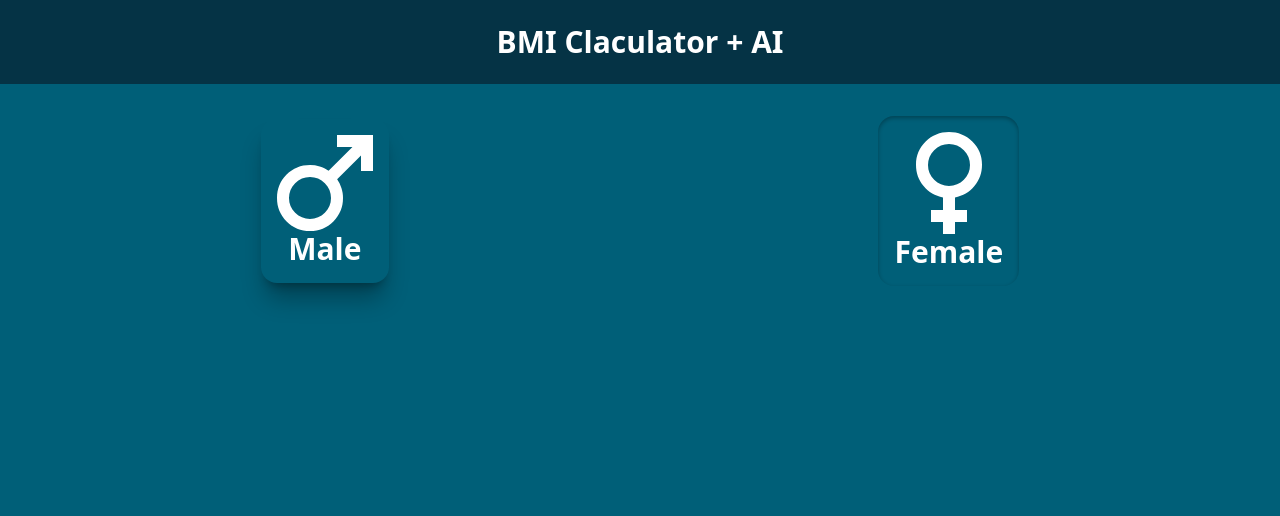
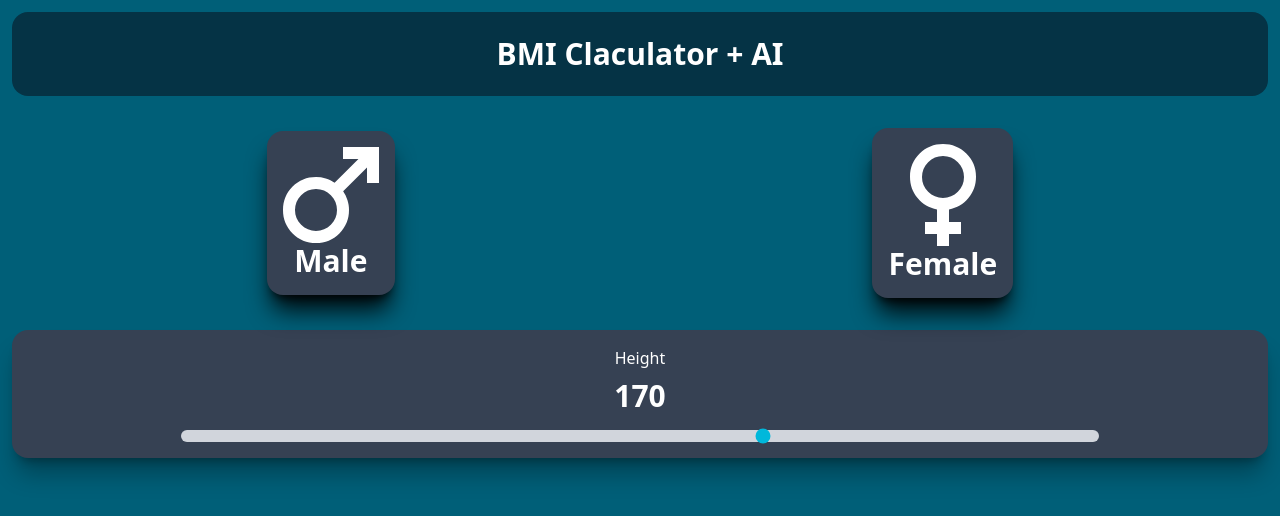
Before and after one commit to sasanshirdel/bmi-ai-calculator, an Angular app: page / in a window 1280 px wide. Shown: the top 516 px of the page. Built offline with nearby package versions, Linux system fonts and the light colour scheme.

Commit message:
refactor style of gender selector component + complete UI of height selector component

```diff
--- a/src/app/bmi-container/bmi-container.component.html
+++ b/src/app/bmi-container/bmi-container.component.html
@@ -1,11 +1,14 @@
-<div class="container">
-    <header class="bg-cyan-950 text-white text-center py-6 px-4">
+<div class="container m-auto p-3">
+    <header class="bg-cyan-950 text-white text-center py-6 px-4 rounded-2xl">
         <h1 class="font-bold text-3xl">BMI Claculator + AI</h1>
     </header>
 
     <main>
         <section class="gender-selector">
-            <app-gender />
+            <app-gender-selector />
+        </section>
+        <section class="mt-4">
+            <app-height-selector />
         </section>
     </main>
 </div>
--- a/src/app/bmi-container/bmi-container.component.ts
+++ b/src/app/bmi-container/bmi-container.component.ts
@@ -1,9 +1,10 @@
 import { Component } from '@angular/core';
-import { GenderComponent } from "../components/gender-selector/gender-selector.component";
+import { GenderSelectorComponent } from "../components/gender-selector/gender-selector.component";
+import { HeightSelectorComponent } from "../components/height-selector/height-selector.component";
 
 @Component({
   selector: 'app-bmi-container',
-  imports: [GenderComponent],
+  imports: [GenderSelectorComponent, HeightSelectorComponent],
   templateUrl: './bmi-container.component.html',
   styleUrl: './bmi-container.component.css'
 })
--- a/src/app/components/gender-selector/gender-selector.component.html
+++ b/src/app/components/gender-selector/gender-selector.component.html
@@ -1,7 +1,7 @@
 <div class="container bg-cyan-800 mt-4">
     <div class="flex justify-around items-center p-4">
-        <div class="flex flex-col justify-center items-center shadow-xl/30 p-4 rounded-2xl"
-            (click)="gender.set('male')">
+        <div id="male" class="bg-gray-700 flex flex-col justify-center items-center shadow-xl/90 p-4 rounded-2xl"
+            [ngClass]="{ 'shadow-inner shadow-sm/30 scale-90': gender() === 'male' }" (click)="onSelectGender('male')">
             <svg xmlns="http://www.w3.org/2000/svg" width="96" height="96" viewBox="0 0 96 96" fill="none">
                 <path
                     d="M96 0V36H84V20.55L60.15 44.25C62.05 47.05 63.5 50.026 64.5 53.178C65.5 56.33 66 59.604 66 63C66 72.2 62.8 80 56.4 86.4C50 92.8 42.2 96 33 96C23.8 96 16 92.8 9.6 86.4C3.2 80 0 72.2 0 63C0 53.8 3.2 46 9.6 39.6C16 33.2 23.8 30 33 30C36.3 30 39.55 30.474 42.75 31.422C45.95 32.37 48.9 33.846 51.6 35.85L75.45 12H60V0H96ZM33 42C27.2 42 22.25 44.05 18.15 48.15C14.05 52.25 12 57.2 12 63C12 68.8 14.05 73.75 18.15 77.85C22.25 81.95 27.2 84 33 84C38.8 84 43.75 81.95 47.85 77.85C51.95 73.75 54 68.8 54 63C54 57.2 51.95 52.25 47.85 48.15C43.75 44.05 38.8 42 33 42Z"
@@ -9,8 +9,9 @@
             </svg>
             <span class="text-white font-bold text-3xl">Male</span>
         </div>
-        <div class="flex flex-col justify-center items-center inset-shadow-sm/30  p-4 rounded-2xl"
-            (click)="gender.set('female')">
+        <div id="female" class="bg-gray-700 flex flex-col justify-center items-center shadow-xl/90 p-4 rounded-2xl"
+            [ngClass]="{ 'shadow-inner shadow-sm/30 scale-90': gender() === 'female' }"
+            (click)="onSelectGender('female')">
             <svg xmlns="http://www.w3.org/2000/svg" width="66" height="102" viewBox="0 0 66 102" fill="none">
                 <path
                     d="M27 102V90H15V78H27V65.4C19.1 64 12.624 60.224 7.572 54.072C2.52 47.92 -0.00400288 40.796 -2.88256e-06 32.7C-2.88256e-06 23.6 3.226 15.876 9.678 9.528C16.13 3.18 23.904 0.004 33 0C42.1 0 49.876 3.176 56.328 9.528C62.78 15.88 66.004 23.604 66 32.7C66 40.8 63.474 47.926 58.422 54.078C53.37 60.23 46.896 64.004 39 65.4V78H51V90H39V102H27ZM33 54C38.8 54 43.75 51.95 47.85 47.85C51.95 43.75 54 38.8 54 33C54 27.2 51.95 22.25 47.85 18.15C43.75 14.05 38.8 12 33 12C27.2 12 22.25 14.05 18.15 18.15C14.05 22.25 12 27.2 12 33C12 38.8 14.05 43.75 18.15 47.85C22.25 51.95 27.2 54 33 54Z"
@@ -19,4 +20,7 @@
             <span class="text-white font-bold text-3xl">Female</span>
         </div>
     </div>
+    <!-- @if (gender() === null) {
+    <p class="text-center text-red-500">Select Your Gender</p>
+    } -->
 </div>
--- a/src/app/components/gender-selector/gender-selector.component.ts
+++ b/src/app/components/gender-selector/gender-selector.component.ts
@@ -1,13 +1,19 @@
+import { NgClass } from '@angular/common';
 import { Component, signal } from '@angular/core';
 
 @Component({
-  selector: 'app-gender',
-  imports: [],
+  selector: 'app-gender-selector',
+  imports: [NgClass],
   templateUrl: './gender-selector.component.html',
   styleUrl: './gender-selector.component.css'
 })
-export class GenderComponent {
+export class GenderSelectorComponent {
 
   // User Gender
-  gender = signal<string>("")
+  gender = signal<string | null>(null)
+
+  onSelectGender(gender: string) {
+    this.gender.set(gender);
+
+  }
 }
--- /dev/null
+++ b/src/app/components/height-selector/height-selector.component.html
@@ -0,0 +1,6 @@
+<div class="bg-gray-700 flex flex-col justify-center items-center shadow-xl/30 p-4 rounded-2xl">
+    <span class="text-white">Height</span>
+    <p class="font-bold text-white text-3xl my-2">{{heightValue()}}</p>
+    <input type="range" [value]="heightValue()" (input)="heightValue.set($any($event.target).value)" min="100" max="210"
+        class="w-3/4 h-3 mt-2 bg-gray-300 rounded-lg appearance-none cursor-pointer accent-cyan-500" />
+</div>
--- /dev/null
+++ b/src/app/components/height-selector/height-selector.component.ts
@@ -0,0 +1,11 @@
+import { Component, signal } from '@angular/core';
+
+@Component({
+  selector: 'app-height-selector',
+  imports: [],
+  templateUrl: './height-selector.component.html',
+  styleUrl: './height-selector.component.css'
+})
+export class HeightSelectorComponent {
+  heightValue = signal(170)
+}
```
Also changed, not shown: src/app/components/height-selector/height-selector.component.css (added).
